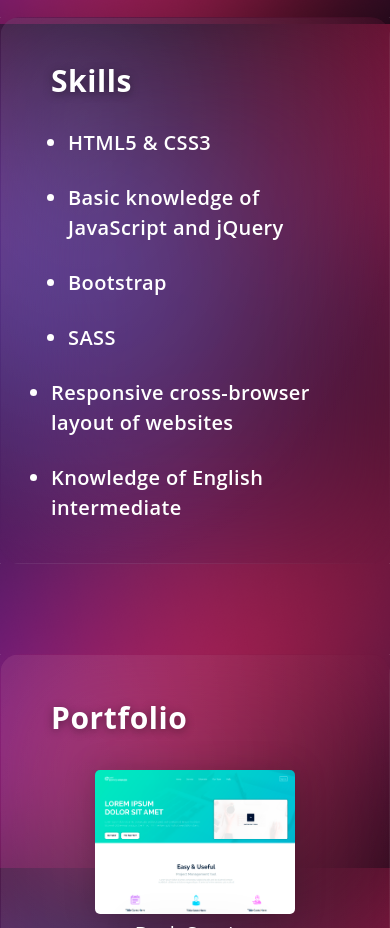
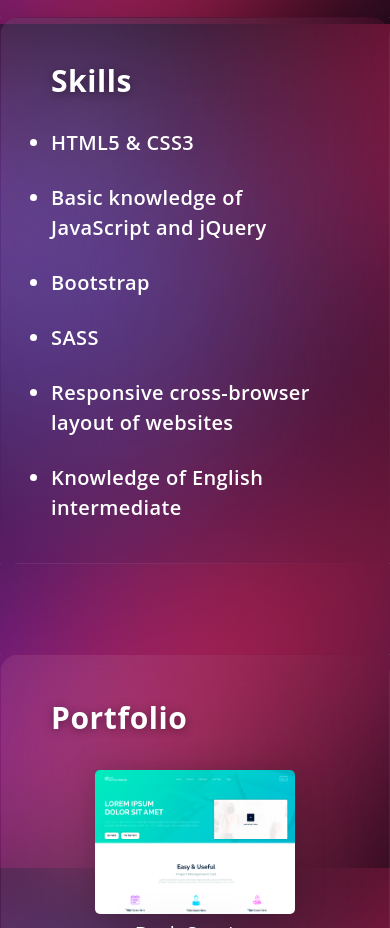
Before and after one commit to DaniilHmelyov/Portfolio, a plain HTML site: page index.html in a window 390 px wide. Shown: the part 820-1748 px from the top of the page. Drawn offline with nearby package versions, Linux system fonts and the light colour scheme.

Commit message:
Update style.css

```diff
--- a/css/style.css
+++ b/css/style.css
@@ -382,6 +382,9 @@ main{
     .skills{
         padding-top: 110px;
     }
+    .left-side ul{
+        margin-left: 0px;
+    }
 }
 @media (max-width:1200px){
     .img-me{
```
